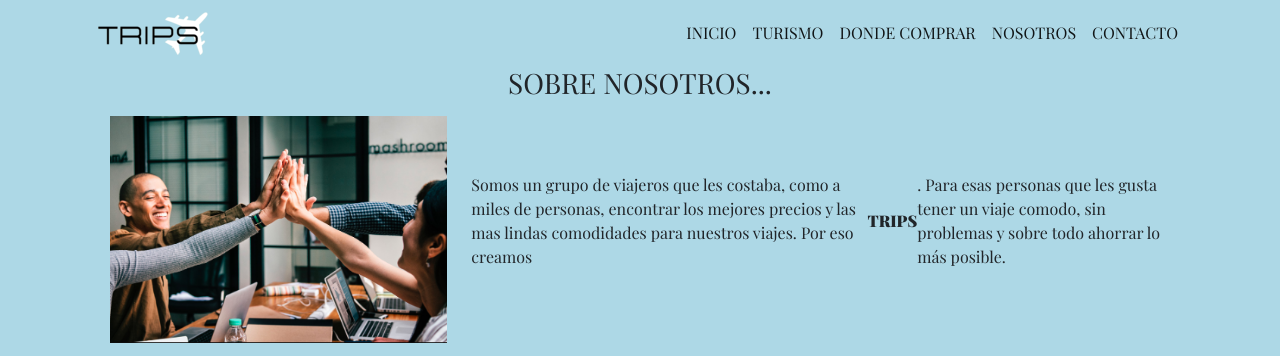
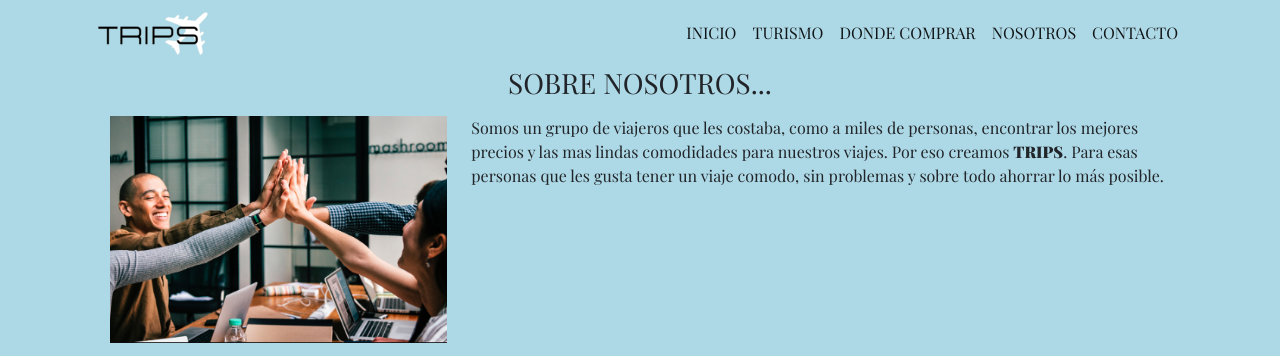
Before and after one commit to renataviviani/ProyectoFinal_RenataViviani, a website: page pages/nosotros.html in a window 1280 px wide. Shown: the top 356 px of the page. Drawn offline with nearby package versions, Linux system fonts and the light colour scheme; grey boxes are pictures that could not be loaded.

Commit message:
nosotros

```diff
--- a/pages/nosotros.html
+++ b/pages/nosotros.html
@@ -72,8 +72,7 @@
         <div class="container">
             <div class="row m-3">
             <img class="img-fluid col-lg-4" src="../img/nosotros-gente.png" alt="Gente-trabajando-feliz">
-            <p class="tex-center d-flex align-items-center col-lg-8">Somos un grupo de viajeros que les costaba, como a miles de personas, encontrar los mejores precios y las mas lindas comodidades para nuestros viajes.
-                Por eso creamos <strong>TRIPS</strong>. Para esas personas que les gusta tener un viaje comodo, sin problemas y sobre todo ahorrar lo más posible.
+            <p class="tex-center col-lg-8">Somos un grupo de viajeros que les costaba, como a miles de personas, encontrar los mejores precios y las mas lindas comodidades para nuestros viajes. Por eso creamos <strong>TRIPS</strong>. Para esas personas que les gusta tener un viaje comodo, sin problemas y sobre todo ahorrar lo más posible.
             </p>
             </div>
         </div>
```
Also changed, not shown: pages/dondecomprar.html (+1 -1 lines).
